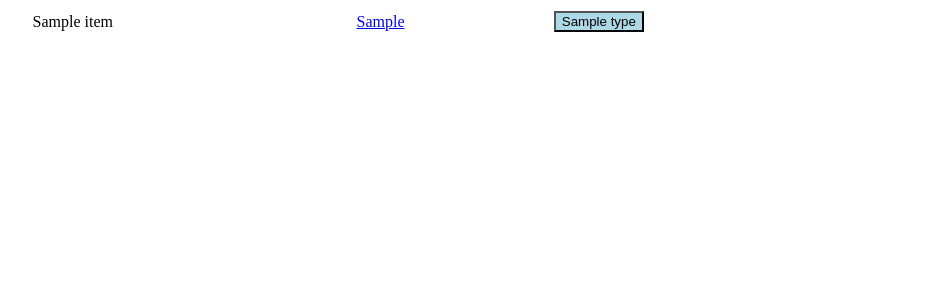
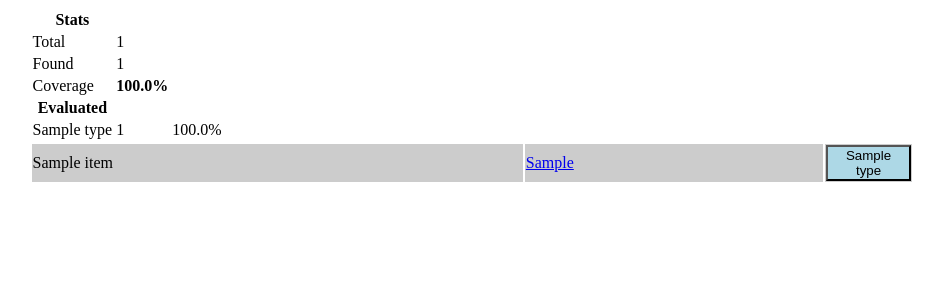
Before and after one commit to idradm/evaluation-tool, a Django app: page /run/1 in a window 1280 px wide. Shown: the top 300 px of the page, without its empty margins (168-1111 px from the left). Run offline with Django 3.2, Linux system fonts and the light colour scheme; tables that the repository leaves empty hold one stand-in row (values such as "Sample post").

Commit message:
simple stats added

```diff
--- a/hlidskjalf/templates/main.html
+++ b/hlidskjalf/templates/main.html
@@ -10,10 +10,11 @@
 </head>
 <body>
     <table class="width-70p margin-left-15p">
-    <th>Runs</th>
+    <tr><th>Runs</th><th>Set name</th></tr>
     {% for run in runs %}
         <tr>
             <td><a href="/run/{{run.id}}">{{run.url}}</a></td>
+            <td>{{run.set.name}}</td>
         </tr>
     {% endfor %}
     </table>
--- a/hlidskjalf/templates/run.html
+++ b/hlidskjalf/templates/run.html
@@ -5,7 +5,9 @@
     <style type="text/css">
         .highlight { background-color: lightblue; }
         .width-70p { width: 70%; }
+        .width-10p { width: 10%; }
         .margin-left-15p { margin-left: 15%; }
+        .row:nth-child(odd) { background-color: #CCC; }
     </style>
     <script language="javascript" type="text/javascript">
         document.addEventListener("DOMContentLoaded", function(){
@@ -47,12 +49,23 @@
 </head>
 <body>
     {% csrf_token %}
+    <table class="margin-left-15p">
+        <tr><th>Stats</th></tr>
+        <tr><td>Total</td><td>{{stats.total}}</td></tr>
+        <tr><td>Found</td><td>{{stats.found}}</td></tr>
+        <tr><td>Coverage</td><td><b>{{stats.coverage}}%</b></td></tr>
+        <tr><th>Evaluated</th></tr>
+        {% for type, value in stats.types.items %}
+            <tr><td>{{type}}</td><td>{{value.0}}</td><td>{{value.1}}%</td></tr>
+        {% endfor %}
+    </table>
+
     <table class="width-70p margin-left-15p">
         {% for result in results %}
-            <tr >
+            <tr class="row">
                 <td>{{result.item.item.name}}</td>
                 <td><a href="{{result.result.value}}" target="_blank">{{result.result.value}}</a></td>
-                <td>
+                <td class="width-10p">
                     <input type="hidden" name="id" value="{{result.result.id}}">
                     {% for button in buttons %}
                         <button class="button {% if result.result.type.id == button.id %}highlight{% endif %}" value="{{button.id}}">{{button.name}}</button>
--- a/hlidskjalf/views.py
+++ b/hlidskjalf/views.py
@@ -1,7 +1,7 @@
 import json
 from django.http import HttpResponse
 from django.shortcuts import render
-from hlidskjalf.models import Run, ResultItem, Type, Result
+from hlidskjalf.models import Run, ResultItem, Type, Result, DataItem
 
 
 # Create your views here.
@@ -11,10 +11,37 @@ def index(request):
 
 
 def details(request, id):
+    # render stats
     run = Run.objects.get(id=id)
     results = ResultItem.objects.filter(run=run)
+
+    total = len(DataItem.objects.filter(set=run.set))
+    found = len(results)
+    types = {}
+
+    for result in results:
+        if result.result is not None:
+            if result.result.type is not None:
+                if result.result.type.name not in types:
+                    types[result.result.type.name] = 0
+                types[result.result.type.name] += 1
+
+    type_coverages = {}
+    for type, value in types.items():
+        type_coverages[type] = [
+            value,
+            round((float(value) / float(found)) * 100, 2)
+        ]
+
+    stats = {
+        'total': total,
+        'found': found,
+        'coverage': round((float(found) / float(total)) * 100, 2),
+        'types': type_coverages
+    }
+
     buttons = Type.objects.all()
-    return render(request, 'run.html', {'results': results, 'buttons': buttons})
+    return render(request, 'run.html', {'results': results, 'buttons': buttons, 'stats': stats})
 
 
 def save(request, id, value):
```
Also changed, not shown: eval/settings.py (+11 -4 lines).
